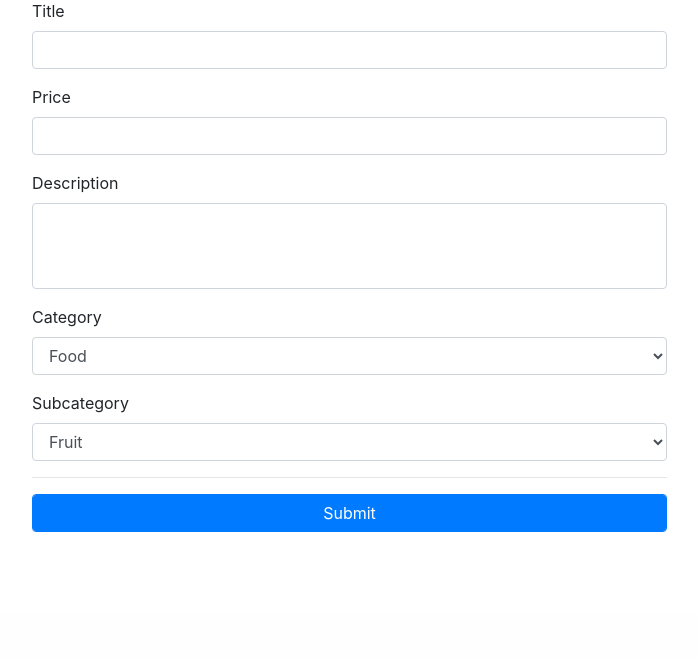
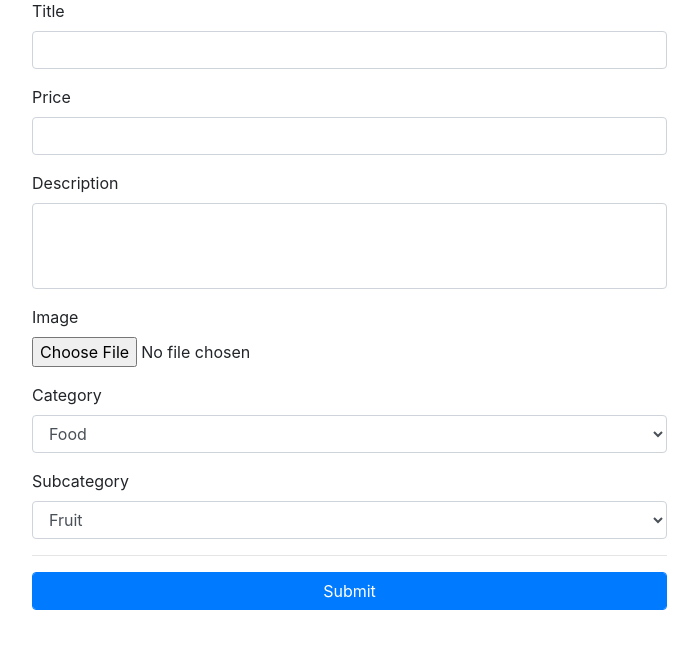
Before and after one commit to maroskukan/flask-webforms, a Flask app: page /item/new in a window 1280 px wide. Shown: the part 186-844 px from the top of the page, without its empty margins (243-941 px from the left). Before the commit the page ends 718 px from the top, so only its background shows below. Run offline with Flask 2, Linux system fonts and the light colour scheme; data comes from the database, SQL or seed files in the repository; both versions use the stored data as it was after the commit; some libraries are stand-ins or nearby versions.

Commit message:
Add image upload feature

```diff
--- a/src/app.py
+++ b/src/app.py
@@ -2,17 +2,28 @@
 # -*- coding: utf-8 -*-
 
 from re import sub
-from flask import Flask, render_template, request, redirect, url_for, g, flash
+from flask import Flask, render_template, request, redirect, url_for, g, flash, send_from_directory
 from flask_wtf import FlaskForm
-from wtforms import StringField, TextAreaField, SubmitField, SelectField, DecimalField
+from flask_wtf.file import FileAllowed, FileRequired
+from werkzeug.utils import secure_filename, send_from_directory
+from wtforms import StringField, TextAreaField, SubmitField, SelectField, DecimalField, FileField
+from wtforms.fields.simple import FileField
 from wtforms.validators import InputRequired, DataRequired, Length
+from werkzeug.utils import secure_filename
 
 import sqlite3
 #import pdb
 import os
+import datetime
+from secrets import token_hex
+
+basedir = os.path.abspath(os.path.dirname(__file__))
 
 app = Flask(__name__)
 app.config['SECRET_KEY'] = "secretkey"
+app.config['ALLOWED_IMAGE_EXTENSIONS'] = ["jpeg", "jpg", "png"]
+app.config['MAX_CONTENT_LENGTH'] = 16 * 1024 * 1024 #16 MB
+app.config['IMAGE_UPLOADS'] = os.path.join(basedir, "uploads")
 
 class ItemForm(FlaskForm):
     title       = StringField("Title", validators=[InputRequired("Please fill out this field."),
@@ -22,6 +33,7 @@ class ItemForm(FlaskForm):
     description = TextAreaField("Description", validators=[InputRequired("Please fill out this field."),
                                                            DataRequired("Data is required."),
                                                            Length(min=5, max=40, message="Input must be between 5 and 40 characters")])
+    image       = FileField("Image", validators=[FileRequired(), FileAllowed(app.config["ALLOWED_IMAGE_EXTENSIONS"], "Images only!")])
 
 class NewItemForm(ItemForm):
     category    = SelectField("Category", coerce=int)
@@ -117,6 +129,11 @@ def home():
     return render_template("home.html", items=items, form=form)
 
 
+@app.route('/uploads/<filename>')
+def uploads(filename):
+    return send_from_directory(app.config['IMAGE_UPLOADS'], filename)
+
+
 @app.route('/item/new', methods=["GET", "POST"])
 def new_item():
     # pdb.set_trace()
@@ -138,6 +155,14 @@ def new_item():
     form.subcategory.choices = subcategories
 
     if form.validate_on_submit():
+
+        format = "%Y%m%dT%H%M%S"
+        now = datetime.datetime.utcnow().strftime(format)
+        random_string = token_hex(2)
+        filename = random_string + "_" + now + "_" + form.image.data.filename
+        filename = secure_filename(filename)
+        form.image.data.save(os.path.join(app.config["IMAGE_UPLOADS"], filename))
+
         # Process the form data
         c.execute("""INSERT INTO items
                     (title, description, price, image, category_id, subcategory_id)
@@ -146,7 +171,7 @@ def new_item():
                       form.title.data,
                       form.description.data,
                       float(form.price.data),
-                      "",
+                      filename,
                       form.category.data,
                       form.subcategory.data
                   )
--- a/src/templates/edit_item.html
+++ b/src/templates/edit_item.html
@@ -8,7 +8,7 @@
         <h1>
             Edit item: <a href="{{ url_for('edit_item', item_id=item.id) }}">{{ item.title }}</a>
         </h1><hr>
-        <form method="POST" action="{{ url_for('edit_item', item_id=item.id) }}">
+        <form method="POST" action="{{ url_for('edit_item', item_id=item.id) }}" enctype="multipart/form-data">
             {{ form.hidden_tag() }}
             <div class="form-group">
                 {{ form.title.label }}
@@ -22,6 +22,10 @@
                 {{ form.description.label }}
                 {{ form.description(class="form-control", rows="3") }}
             </div>
+            <div class="form-group">
+                {{ form.image.label }}<br>
+                {{ form.image }}
+            </div>
             <hr>
             {{ form.submit(class="btn btn-primary form-control") }}
         </form>
--- a/src/templates/home.html
+++ b/src/templates/home.html
@@ -34,7 +34,7 @@
           <div class="card h-100">
               <div class="embed-responsive embed-responsive-16by9">
                 <a href="{{ url_for('item', item_id=item.id) }}">
-                  <img class="card-img-top embed-responsive-item" src="{{ url_for('static', filename='images/placeholder.png') }}">
+                  <img class="card-img-top embed-responsive-item" src="{% if item.image %}{{ url_for('uploads', filename=item.image) }}{% else %}{{ url_for('static', filename='images/placeholder.png') }}{% endif %}" alt="">
                 </a>
               </div>
               <div class="card-body">
--- a/src/templates/item.html
+++ b/src/templates/item.html
@@ -15,7 +15,7 @@
     <div class="col-lg-9">
         <div class="card mt-4">
             <div class="embed-responsive embed-responsive-16by9">
-                <img class="card-img-top embed-responsive-item" src="{{ url_for('static', filename='images/placeholder.png') }}">
+                <img class="card-img-top embed-responsive-item" src="{% if item.image %}{{ url_for('uploads', filename=item.image) }}{% else %}{{ url_for('static', filename='images/placeholder.png') }}{% endif %}">
             </div>
             <div class="card-body">
                 <h3 class="card-title">{{ item.title }}</h3>
--- a/src/templates/new_item.html
+++ b/src/templates/new_item.html
@@ -6,7 +6,7 @@
 <div class="row">
     <div class="col-lg-7 offset-lg-2 my-5">
         <h1>Add new item</h1><hr>
-        <form method="POST" action="{{ url_for('new_item') }}">
+        <form method="POST" action="{{ url_for('new_item') }}" enctype="multipart/form-data">
             {{ form.hidden_tag() }}
             <div class="form-group">
                 {{ form.title.label }}
@@ -19,6 +19,10 @@
             <div class="form-group">
                 {{ form.description.label }}
                 {{ form.description(class="form-control", rows="3") }}
+            </div>
+            <div class="form-group">
+                {{ form.image.label }}<br>
+                {{ form.image }}
             </div>
             <div class="form-group">
                 {{ form.category.label }}
```
Also changed, not shown: src/db/globomantics.db.
